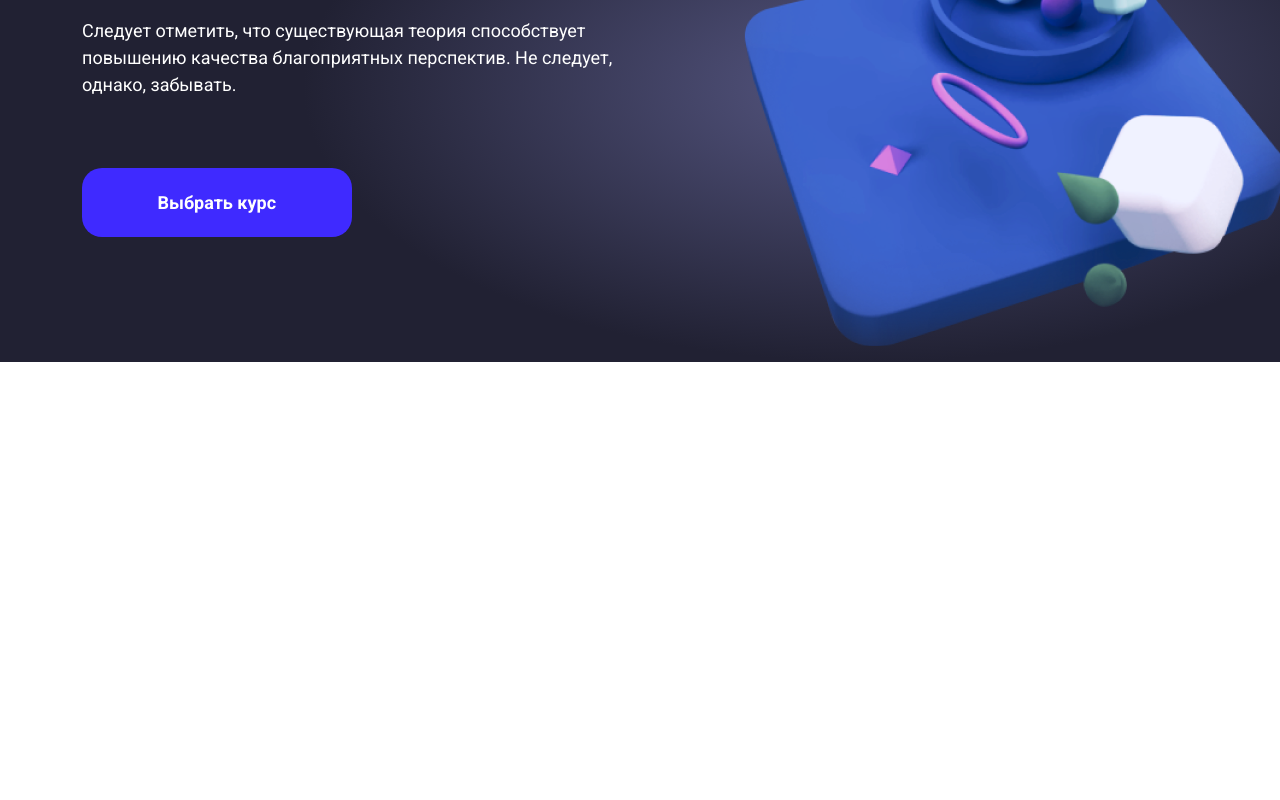
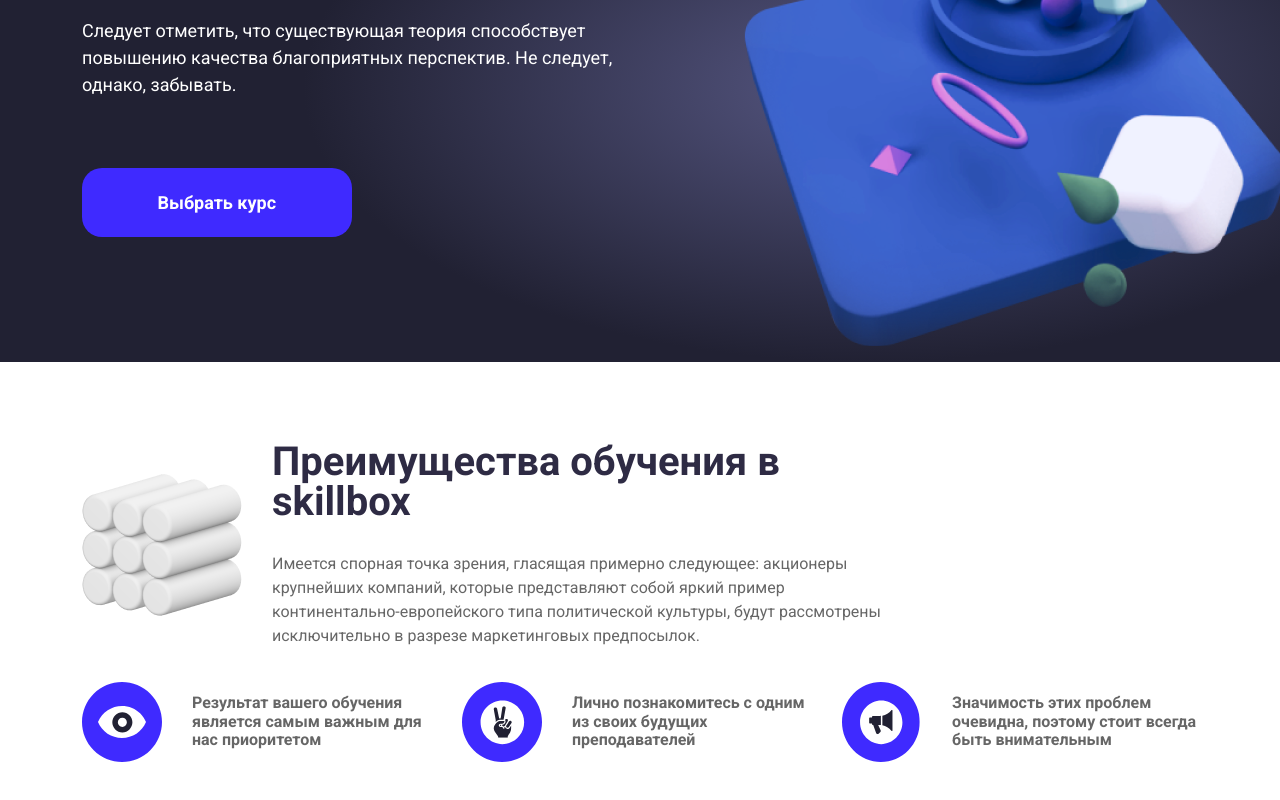
Before and after one commit to floliq/bootstrap, a plain HTML site: page index.html in a window 1280 px wide. Shown: the part 342-1142 px from the top of the page. Before the commit the page ends 800 px from the top, so only its background shows below. Drawn offline with Linux system fonts and the light colour scheme.

Commit message:
benefits complete

```diff
--- a/css/style.css
+++ b/css/style.css
@@ -53,11 +53,12 @@ a {
   color: #FFFFFF;
 }
 .text{
-  font-size: 18px;
+  font-size: 16px;
   line-height: 150%;
 }
 .course__text{
   margin-bottom: 70px;
+  font-size: 18px;
   font-weight: normal;
   color: #FFFFFF;
 }
@@ -72,3 +73,43 @@ a {
   line-height: 21px;
   color: #FFFFFF;
 }
+.subheading{
+  font-weight: bold;
+  font-size: 40px;
+  line-height: 100%;
+}
+.benefits{
+  padding: 80px 0;
+  background-color: white;
+}
+.benefits__subheading{
+  margin-bottom:30px;
+  color: #2E2B44;
+}
+.benefits__text{
+  color: #666666;
+}
+.benefits__row{
+  margin-bottom:30px;
+}
+.benefits__col{
+  display: flex;
+  align-items: center;
+}
+.benefits__desc{
+  padding: 16px 0;
+  padding-left:110px;
+  font-weight: bold;
+  color: #666666;
+   background-position:left center;
+   background-repeat: no-repeat;
+}
+.benefits__desc-one{
+  background-image: url(../img/benefits/benefits__one.svg);
+}
+.benefits__desc-two{
+  background-image: url(../img/benefits/benefits__two.svg)
+}
+.benefits__desc-thre{
+  background-image: url(../img/benefits/benefits__thre.svg)
+}
--- a/index.html
+++ b/index.html
@@ -13,7 +13,9 @@
   <body>
     <header class="menu">
       <div class="container">
-        <div class="menu__content d-flex justify-content-between align-items-center">
+        <div
+          class="menu__content d-flex justify-content-between align-items-center"
+        >
           <a class="menu__main" href="/"
             ><svg
               width="94"
@@ -31,10 +33,10 @@
             </svg>
           </a>
           <div class="menu__links d-flex">
-              <a href="/" class="menu__link">Главная</a>
-              <a href="/" class="menu__link">О нас</a>
-              <a href="/" class="menu__link">Преподаватели</a>
-              <a href="/" class="menu__link">Курсы</a>
+            <a href="/" class="menu__link">Главная</a>
+            <a href="/" class="menu__link">О нас</a>
+            <a href="/" class="menu__link">Преподаватели</a>
+            <a href="/" class="menu__link">Курсы</a>
           </div>
         </div>
       </div>
@@ -46,11 +48,15 @@
             <div class="row">
               <div class="col-6 course__col-left">
                 <h1 class="course__heading">Курсы 3D моделирования</h1>
-                <p class="course__text text">Следует отметить, что существующая теория способствует повышению качества благоприятных перспектив. Не следует, однако, забывать.</p>
+                <p class="course__text text">
+                  Следует отметить, что существующая теория способствует
+                  повышению качества благоприятных перспектив. Не следует,
+                  однако, забывать.
+                </p>
                 <button class="course__btn btn">Выбрать курс</button>
               </div>
               <div class="col-6">
-                <img src="img/background.png" alt="Фоновая картинка курсов">
+                <img src="img/background.png" alt="Фоновая картинка курсов" />
               </div>
             </div>
           </div>
@@ -58,14 +64,44 @@
       </section>
       <section class="benefits">
         <div class="container">
+          <div class="row benefits__row">
+            <div class="col-2 benefits__col">
+              <img class="benefits__logo" src="img/benefits/col.png" alt="" />
+            </div>
+            <div class="col-7">
+              <h2 class="benefits__subheading subheading">
+                Преимущества обучения в skillbox
+              </h2>
+              <p class="benefits__text text">
+                Имеется спорная точка зрения, гласящая примерно следующее:
+                акционеры крупнейших компаний, которые представляют собой яркий
+                пример континентально-европейского типа политической культуры,
+                будут рассмотрены исключительно в разрезе маркетинговых
+                предпосылок.
+              </p>
+            </div>
+          </div>
           <div class="row">
-            <div class="col-2"></div>
-            <div class="col-7"></div>
+            <div class="col-4">
+              <p class="benefits__desc benefits__desc-one">
+                Результат вашего обучения является самым важным для нас
+                приоритетом
+              </p>
+            </div>
+            <div class="col-4 ">
+              <p class="benefits__desc benefits__desc-two">
+                Лично познакомитесь с одним из своих будущих преподавателей
+              </p>
+            </div>
+            <div class="col-4">
+              <p class="benefits__desc benefits__desc-thre">
+                Значимость этих проблем очевидна, поэтому стоит всегда быть
+                внимательным
+              </p>
+            </div>
           </div>
-          <div class="row"></div>
         </div>
       </section>
-
     </main>
   </body>
 </html>
```
Also changed, not shown: img/benefits/benefits__one.svg (added), img/benefits/benefits__thre.svg (added), img/benefits/benefits__two.svg (added), img/benefits/col.png (added).
